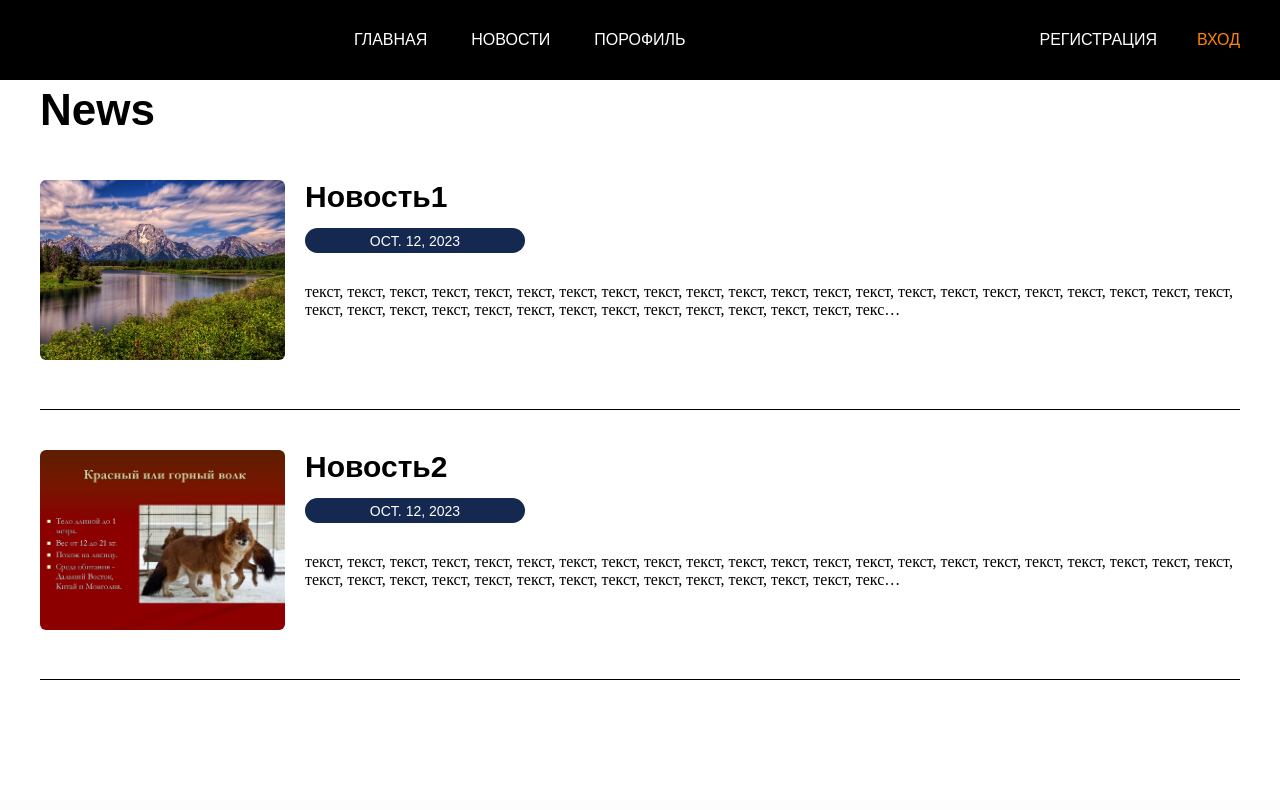
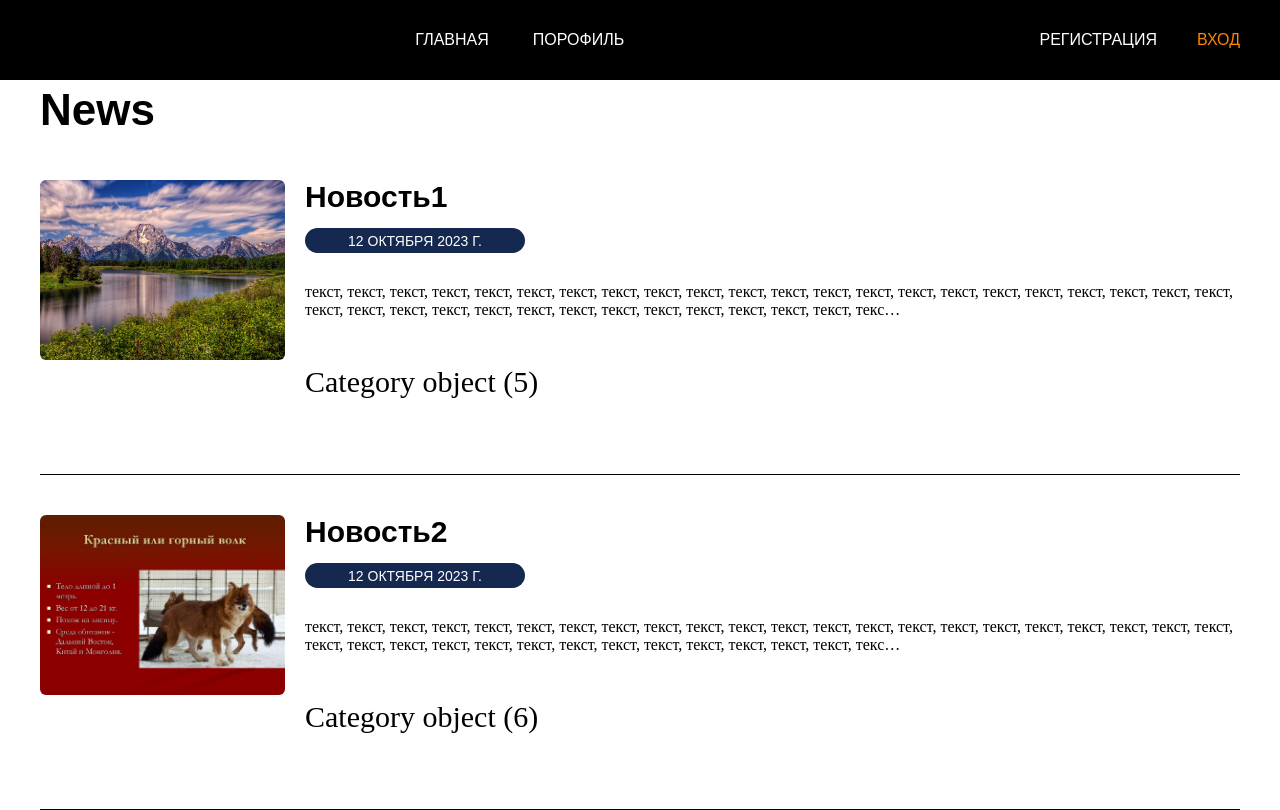
Before and after one commit to Vyilya/NewRepository, a Django app: page /News/ in a window 1280 px wide. Before the commit the page ends 680 px from the top, so only its background shows below. Run offline with Django 4.2, Linux system fonts and the light colour scheme; data comes from the database, SQL or seed files in the repository; both versions use the stored data as it was after the commit.

Commit message:
category

```diff
--- a/myProject/NewsPortal/News/admin.py
+++ b/myProject/NewsPortal/News/admin.py
@@ -1,7 +1,8 @@
 from django.contrib import admin
-from .models import Article
+from .models import Article, Category
 
-# admin.site.register(Article)
+
+admin.site.register(Category)
 @admin.register(Article)
 class ArticleAdmin(admin.ModelAdmin):
     list_display = ('title','date')
--- a/myProject/NewsPortal/News/models.py
+++ b/myProject/NewsPortal/News/models.py
@@ -1,13 +1,16 @@
 from django.db import models
 
 # Create your models here.
+
+class Category(models.Model):
+    name = models.CharField('Название категории', max_length=50)
 class Article(models.Model):
-    title = models.CharField('Заголовок', max_length=50)               # Строка с огр знаками
-    desc = models.TextField('Описание')                                # Строка с огр знаками
-    image = models.ImageField('Изображение', upload_to='News/image/')  # Строка под изоброжение
-    date = models.DateField('Дата')                                    # Дата
-    url = models.URLField('Доп. источник', blank=True)                # Ссылка
-
+    title = models.CharField('Заголовок', max_length=50)
+    desc = models.TextField('Описание')
+    image = models.ImageField('Изображение', upload_to='News/image/')
+    date = models.DateField('Дата')
+    url = models.URLField('Доп. источник', blank=True)
+    category = models.ForeignKey(Category, on_delete=models.CASCADE, verbose_name='Категория')
 
     def __str__(self):
-        return f"{self.title} | {self.date}"
+        return f"{self.title} | {self.date} "
--- a/myProject/NewsPortal/News/static/News/style/style.css
+++ b/myProject/NewsPortal/News/static/News/style/style.css
@@ -79,3 +79,7 @@ body {
     letter-spacing: 0;
     color: #000;
 }
+.card__category {
+    font-size: 30px;
+    text-decoration: none;
+}
--- a/myProject/NewsPortal/News/templates/News/News.html
+++ b/myProject/NewsPortal/News/templates/News/News.html
@@ -18,6 +18,7 @@
             <a class="title card__title" href="{% url 'detail' article.id %}">{{ article.title }}</a>
             <p class="card__date">{{ article.date }}</p>
             <p class="card__desc">{{ article.desc|truncatechars:250 }}</p>
+            <p class="card__category">{{ article.category }}</p>
         </div>
     </div>
     {% endfor %}
--- a/myProject/NewsPortal/News/views.py
+++ b/myProject/NewsPortal/News/views.py
@@ -1,6 +1,6 @@
 from django.shortcuts import render, get_object_or_404
 
-from .models import Article # подключение базы данных
+from .models import Article, Category # подключение базы данных
 app_name = 'News'
 def NewsView(request):
     articles = Article.objects.all() # отвечает за хранение подключенной базы
--- a/myProject/NewsPortal/NewsPortal/settings.py
+++ b/myProject/NewsPortal/NewsPortal/settings.py
@@ -40,6 +40,7 @@ INSTALLED_APPS = [
     'News',
     'home',
     'reguser.apps.ReguserConfig',
+
 
 ]
 
@@ -107,7 +108,7 @@ AUTH_PASSWORD_VALIDATORS = [
 # Internationalization
 # https://docs.djangoproject.com/en/4.2/topics/i18n/
 
-LANGUAGE_CODE = 'en-us'
+LANGUAGE_CODE = 'ru-Ru'
 
 TIME_ZONE = 'UTC'
 
--- a/myProject/NewsPortal/templates/base.html
+++ b/myProject/NewsPortal/templates/base.html
@@ -16,17 +16,18 @@
             <img src="" alt="">
         </div>
         <nav>
-            <a href="{% url 'home' %}" class="link">Главная</a>
-            <a href="{% url 'News' %}" class="link">Новости</a>
-            <a href="#" class="link">Порофиль</a>
+            <a href="{% url 'News' %}" class="link">Главная</a>
+            <a href="{% url 'home' %}" class="link">Порофиль</a>
+
+
         </nav>
         <div class="header-right">
             <!-- Добавить код для проекта на авторизацию-->
             {% if request.user.username %}
-                <a href="#"" class="link link-primary">Выход</a>
+                <a href="{% url 'logoutuser' %}"" class="link link-primary">Выход</a>
             {% else %}
-                <a href="#" class="link">Регистрация</a>
-                <a href="#" class="link link-primary">Вход</a>
+                <a href="{% url 'reguser' %}" class="link">Регистрация</a>
+                <a href="{% url 'loginuser' %}" class="link link-primary">Вход</a>
             {% endif %}
             <!-- Добавить код, если пользователь авторизировался-->
 
```
Also changed, not shown: myProject/NewsPortal/home/templates/home/home.html (+1 -6 lines), myProject/NewsPortal/News/migrations/0001_initial.py, myProject/NewsPortal/db.sqlite3, myProject/NewsPortal/media/News/image/e6044cb0b978ce39ff76b57402ebd1de_Zc3Gkix.jpeg (added), myProject/NewsPortal/media/News/image/e6044cb0b978ce39ff76b57402ebd1de_uNL0DMt.jpeg (added), myProject/NewsPortal/media/News/image/АПРУЫКНМГАНГШРОРУПАРОПРВРВРВРВРВРВРВРВРВРВРВРВРВАЛ.jpg (added), myProject/NewsPortal/media/News/image/АПРУЫКНМГАНГШРОРУПАРОПРВРВРВРВРВРВРВРВРВРВРВРВРВАЛ_Z8HU7jV.jpg (added), myProject/NewsPortal/media/News/image/АПРУЫКНМГАНГШРОРУПАРОПРВРВРВРВРВРВРВРВРВРВРВРВРВАЛ_mwdP6vI.jpg (added).
